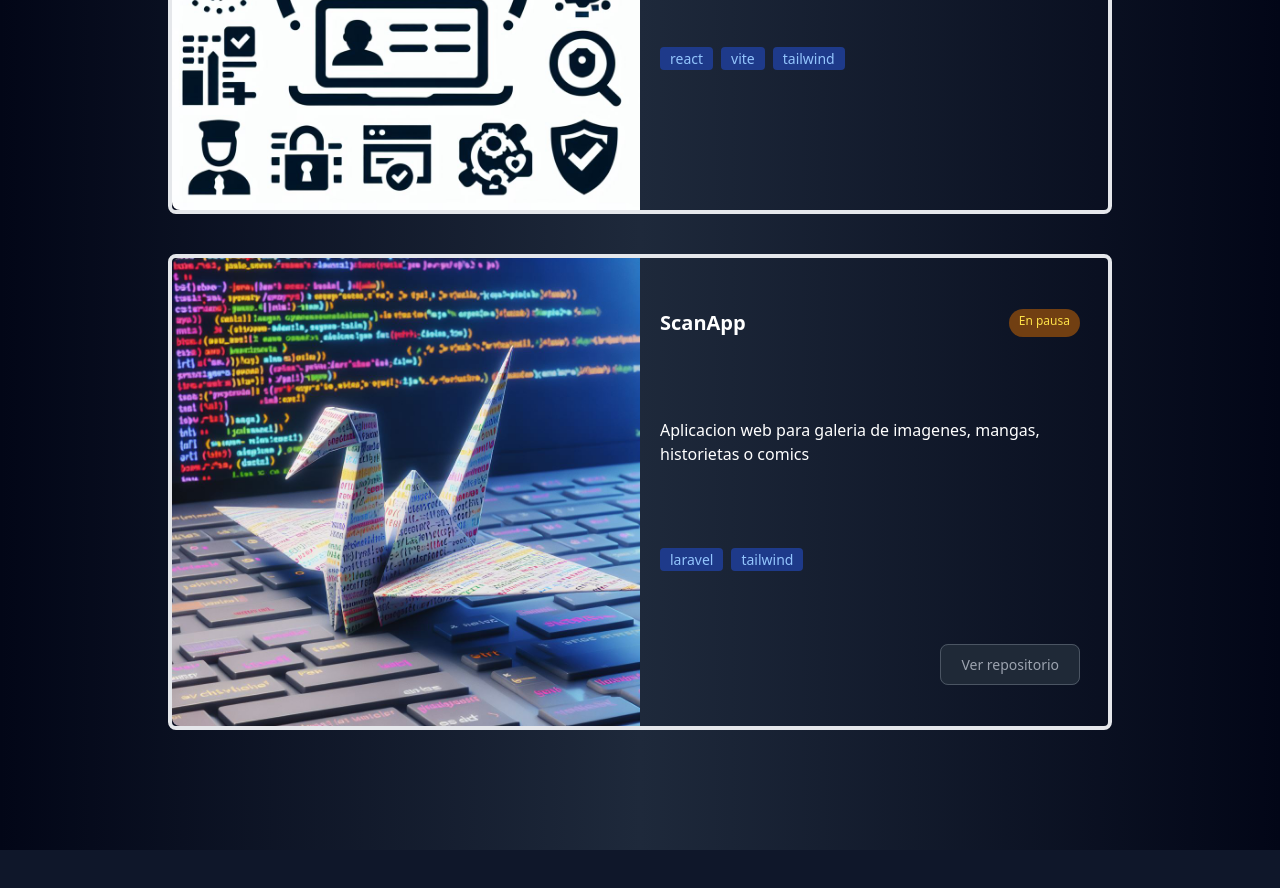
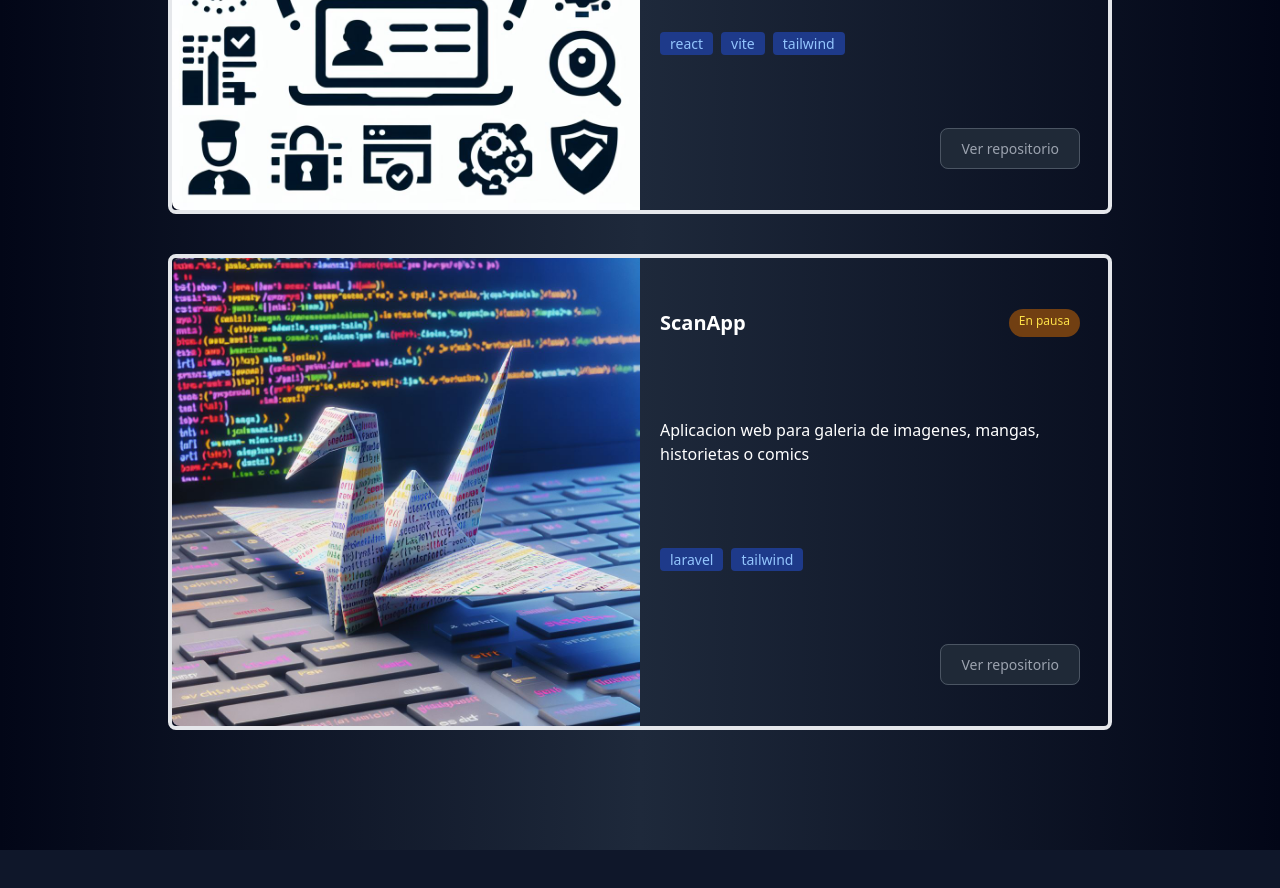
Before and after one commit to JesusMqr/Porfolio, a React (Vite) app: page / in a window 1280 px wide. Shown: the part 1680-2568 px from the top of the page. Built offline with nearby package versions, Linux system fonts and the light colour scheme.

Commit message:
Corrigiendo rutas de repositorios en projectos

```diff
--- a/src/sections/Projects.jsx
+++ b/src/sections/Projects.jsx
@@ -9,7 +9,7 @@ const ProjectsData = [
         title:"WebStore",
         urlImage:webStore,
         description:"Pagina web creada con react, esta pagina tiene como objetivo ser una galeria de paginas web",
-        urlGithub:"https://github.com/JesusMqr/LaravelApi",
+        urlGithub:"https://github.com/JesusMqr/WebStore",
 
         tag:[
             {
@@ -28,6 +28,7 @@ const ProjectsData = [
         title:"AuthApi",
         description:"Aplicacion web para la reproduccion de musica de licencia gratuita",
         urlImage:logoApi,
+        urlGithub:"https://github.com/JesusMqr/LaravelApi",
         tag:[
             {
                 text:"react"
```
